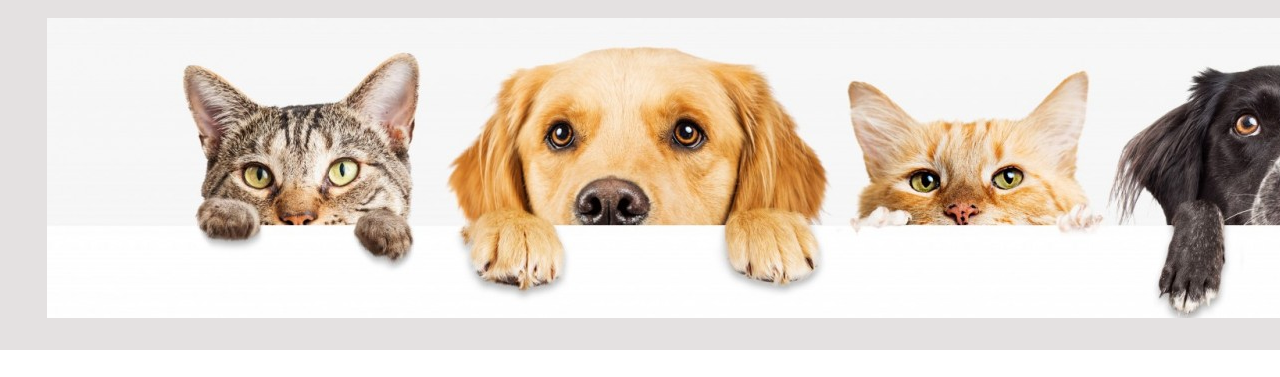
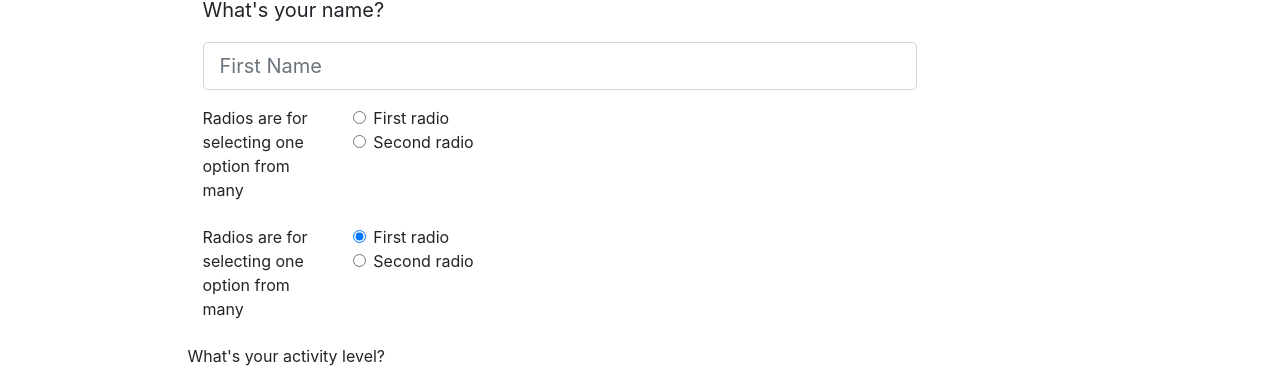
Before and after one commit to PetLoves/project-app-frontend, a React (Create React App) app: page / in a window 1280 px wide. Shown: the part 378-755 px from the top of the page. Built offline with nearby package versions, Linux system fonts and the light colour scheme; no server answers.

Commit message:
radios for boolean questions

```diff
--- a/public/css/styles.css
+++ b/public/css/styles.css
@@ -28,7 +28,7 @@ img {
 }
 
 .container-fluid {
-  background-color: rgb(228, 225, 225);
+  /* background-color: rgb(228, 225, 225); */
 }
 
 .footer {
--- a/src/components/App.js
+++ b/src/components/App.js
@@ -8,7 +8,7 @@ import axios from 'axios';
 class App extends React.Component {
   state = {
     animals: [],
-    showResult: true,
+    showResult: false,
     answers: []
   };
 
--- a/src/components/QuizQuestion.js
+++ b/src/components/QuizQuestion.js
@@ -55,7 +55,7 @@ class QuizQuestion extends React.Component {
         </div> */}
 
         {/* Radio Buttons */}
-        {/* <fieldset className="form-group">
+        <fieldset className="form-group">
           <div className="row">
             <legend className="col-form-label col-sm-2 pt-0">
               Radios are for selecting one option from many
@@ -89,9 +89,45 @@ class QuizQuestion extends React.Component {
               </div>
             </div>
           </div>
-        </fieldset> */}
+        </fieldset>
 
-        <div className="row">
+        <fieldset className="form-group">
+          <div className="row">
+            <legend className="col-form-label col-sm-2 pt-0">
+              Radios are for selecting one option from many
+            </legend>
+            <div className="col-sm-10">
+              <div className="form-check">
+                <input
+                  className="form-check-input"
+                  type="radio"
+                  name="gridRadios"
+                  id="gridRadios1"
+                  value="option1"
+                  checked
+                />
+                <label className="form-check-label" for="gridRadios1">
+                  First radio
+                </label>
+              </div>
+
+              <div className="form-check">
+                <input
+                  className="form-check-input"
+                  type="radio"
+                  name="gridRadios"
+                  id="gridRadios2"
+                  value="option2"
+                />
+                <label className="form-check-label" for="gridRadios2">
+                  Second radio
+                </label>
+              </div>
+            </div>
+          </div>
+        </fieldset>
+
+        {/* <div className="row">
           <label className="form-check-label" for="defaultCheck1">
             Do you have a garden for me to roam free?
           </label>
@@ -137,7 +173,7 @@ class QuizQuestion extends React.Component {
             id="children2"
           />
           <label for="children2">No</label>
-        </div>
+        </div> */}
 
         <div className="row">
           <label for="activityLevel">What's your activity level?</label>
```
